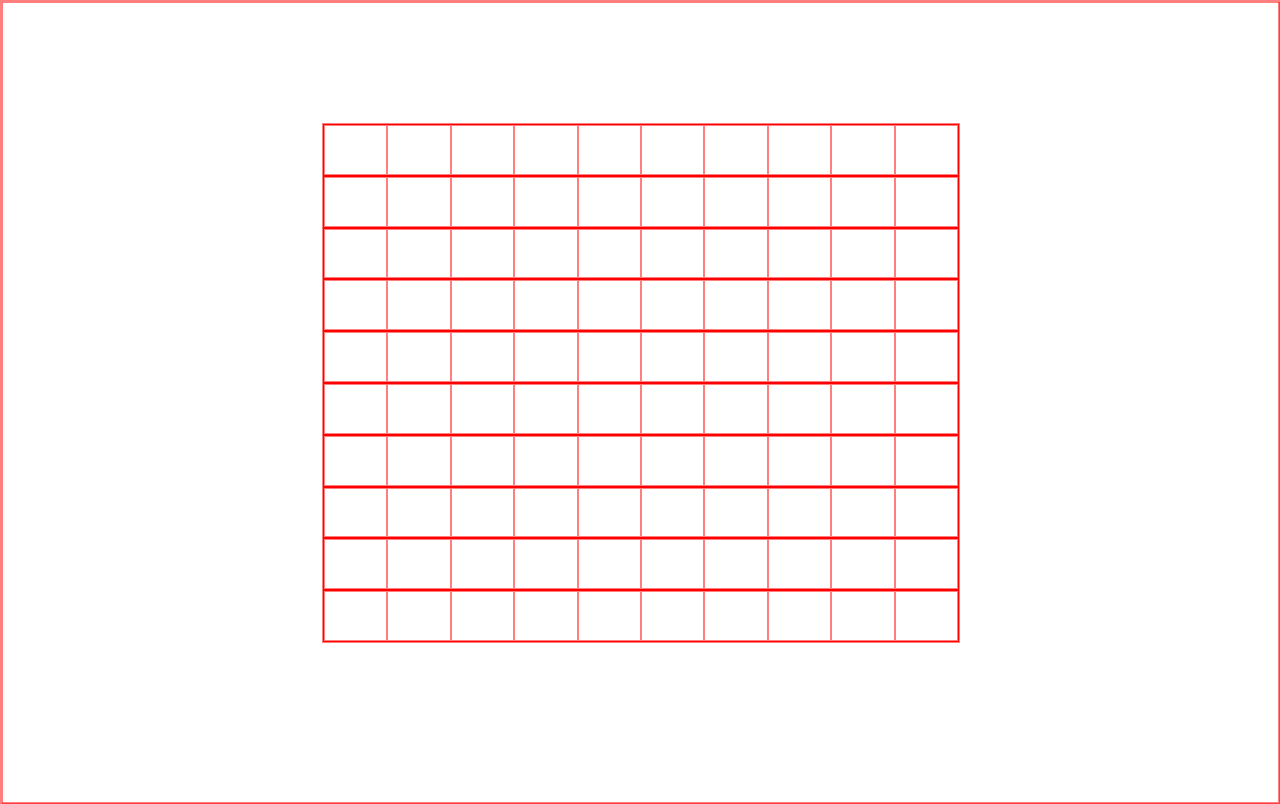
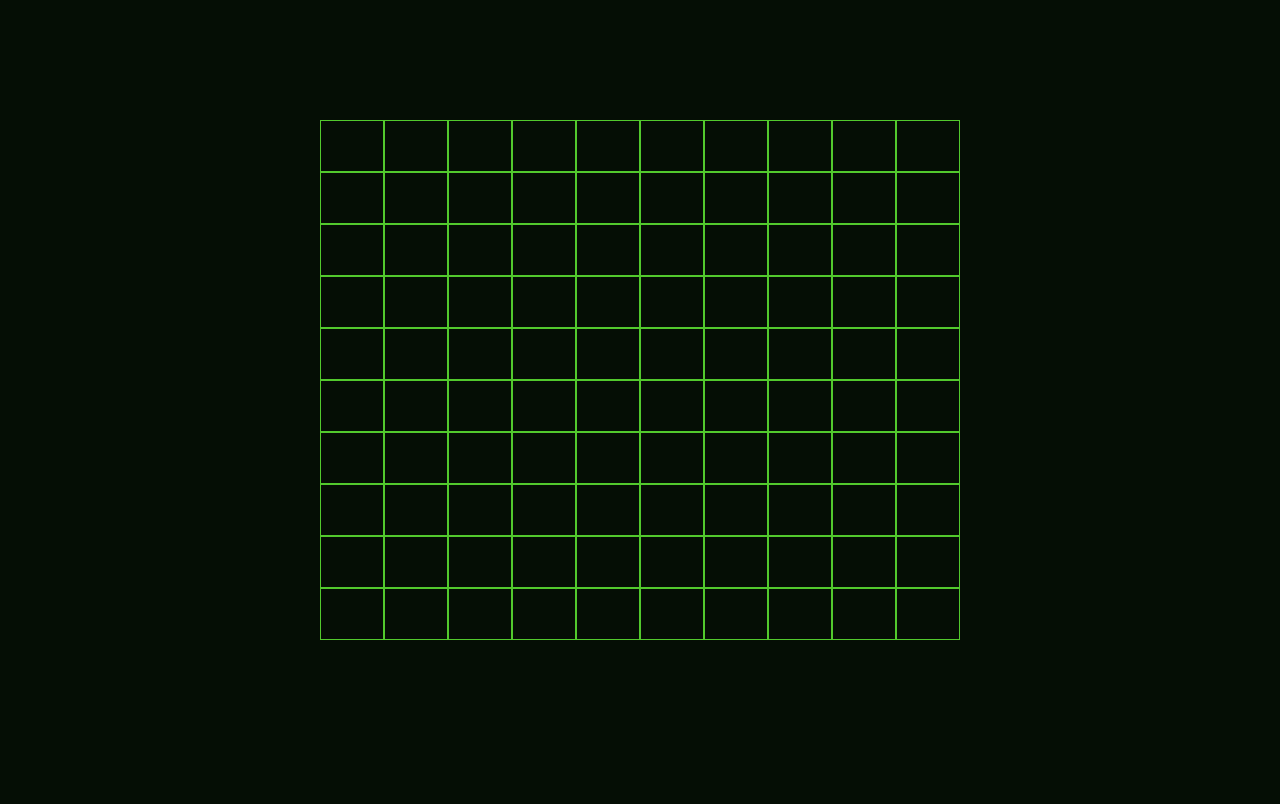
Before and after one commit to massoncorlette/BattleShip, a website built with webpack: page src/index.html in a window 1280 px wide. Both pictures are taken after a click on the button "Battle!". Built offline with nearby package versions, Linux system fonts and the light colour scheme.

Commit message:
update commit

```diff
--- a/src/dom.js
+++ b/src/dom.js
@@ -20,7 +20,7 @@ export function setupDOM() {
     main.innerHTML = '';
     main.appendChild(board);
     loadBoard();
-
+    getCoordinates();
   }
 
   function loadBoard() {
@@ -35,9 +35,21 @@ export function setupDOM() {
       for (let j=0;j<10;j++) {
         const cell = document.createElement('div');
         cell.classList.add('gridCells');
-        cell.id = [i + 1,j + 1];
+        cell.id = [j + 1,10 - i];
         row.appendChild(cell);
       }
       board.appendChild(row);
     }
   }
+
+  function getCoordinates() {
+
+    let cells = document.querySelectorAll('.gridCells');
+
+    cells.forEach(cell => {
+      cell.addEventListener('click', () => {
+        console.log(cell.id);
+      });
+    });
+
+  }
--- a/src/style.css
+++ b/src/style.css
@@ -1,4 +1,11 @@
-* {border: 1px solid rgba(255, 0, 0, 0.5);}
+
+
+
+:root {
+  --primary-color: rgb(5, 14, 5);
+  --secondary-color:rgb(82, 201, 45);
+
+}
 
 
 body {
@@ -6,7 +13,7 @@ body {
   margin: 0%;
   max-width: 100%;
   font-family: "Nunito Sans", sans-serif;
-  background-color: var(--accent-color-2);
+  background-color: var(--primary-color);
 }
 
 #main {
@@ -50,11 +57,13 @@ body {
   grid-row: span 1;
   grid-column: span 10;
   grid-template-columns: repeat(10,1fr);
-  border: solid red 1px;
 }
 
-.gridCell {
-  grid-column: span 1;
-  width: 10%;
-  height: 10%;
+.gridCells {
+  border: solid var(--secondary-color) 1px;
 }
+
+.gridCells:hover {
+  background-color: var(--secondary-color);
+  cursor: pointer;
+}
```
